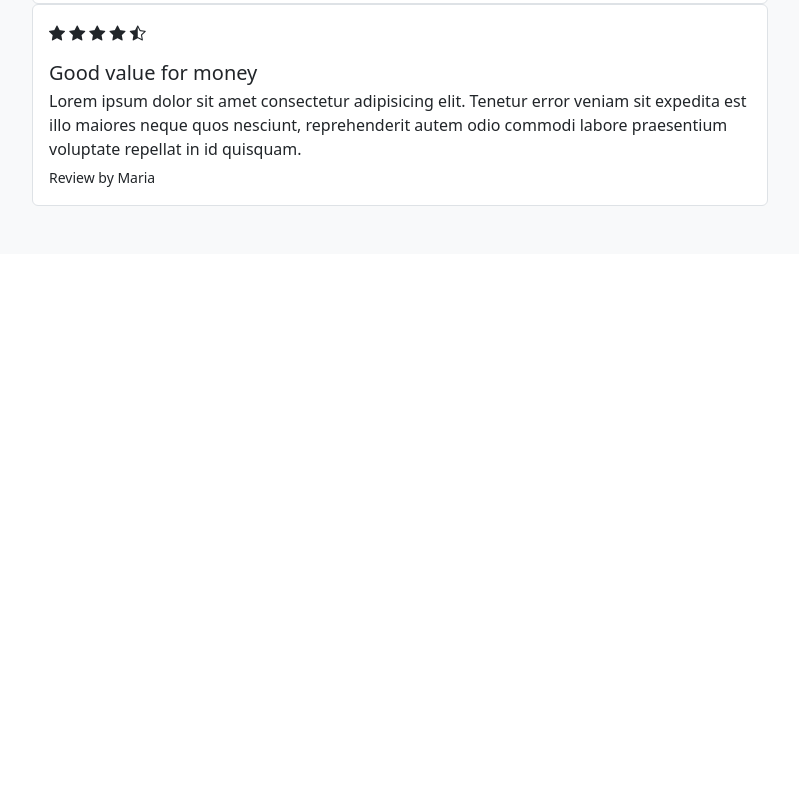
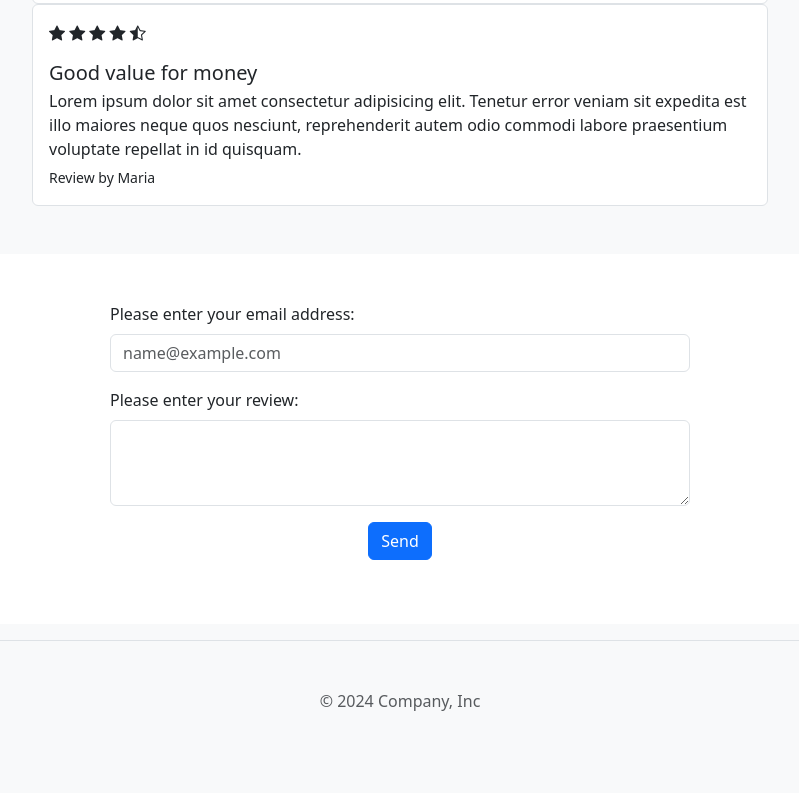
Before and after one commit to FBetulDemir/Bootstrap-project, a plain HTML site: page index.html in a window 1280 px wide. Shown: the part 3448-4241 px from the top of the page, without its empty margins (240-1039 px from the left). Before the commit the page ends 3702 px from the top, so only its background shows below. Drawn offline with nearby package versions, Linux system fonts and the light colour scheme.

Commit message:
Add form section and footer

```diff
--- a/index.html
+++ b/index.html
@@ -377,7 +377,26 @@
             </div>
         </div>
     </section>
-
+    <section id="form" class="row justify-content-center p-5">
+        <form class="col-lg-6">
+            <div class="mb-3">
+                <label for="exampleFormControlInput1" class="form-label">Please enter your email address:</label>
+                <input type="email" class="form-control" id="exampleFormControlInput1" placeholder="name@example.com">
+            </div>
+            <div class="mb-3">
+                <label for="exampleFormControlTextarea1" class="form-label">Please enter your review:</label>
+                <textarea class="form-control" id="exampleFormControlTextarea1" rows="3"></textarea>
+            </div>
+            <div class="col-auto text-center">
+                <button type="submit" class="btn btn-primary mb-3">Send</button>
+            </div>
+        </form>
+    </section>
+    <footer class="py-3 bg-light">
+        <div class="border-top py-5">
+            <p class="text-center text-muted">© 2024 Company, Inc</p>
+        </div>
+    </footer>
     <script src="https://cdn.jsdelivr.net/npm/bootstrap@5.3.3/dist/js/bootstrap.bundle.min.js" integrity="sha384-YvpcrYf0tY3lHB60NNkmXc5s9fDVZLESaAA55NDzOxhy9GkcIdslK1eN7N6jIeHz" crossorigin="anonymous"></script>
 </body>
 </html>
```
